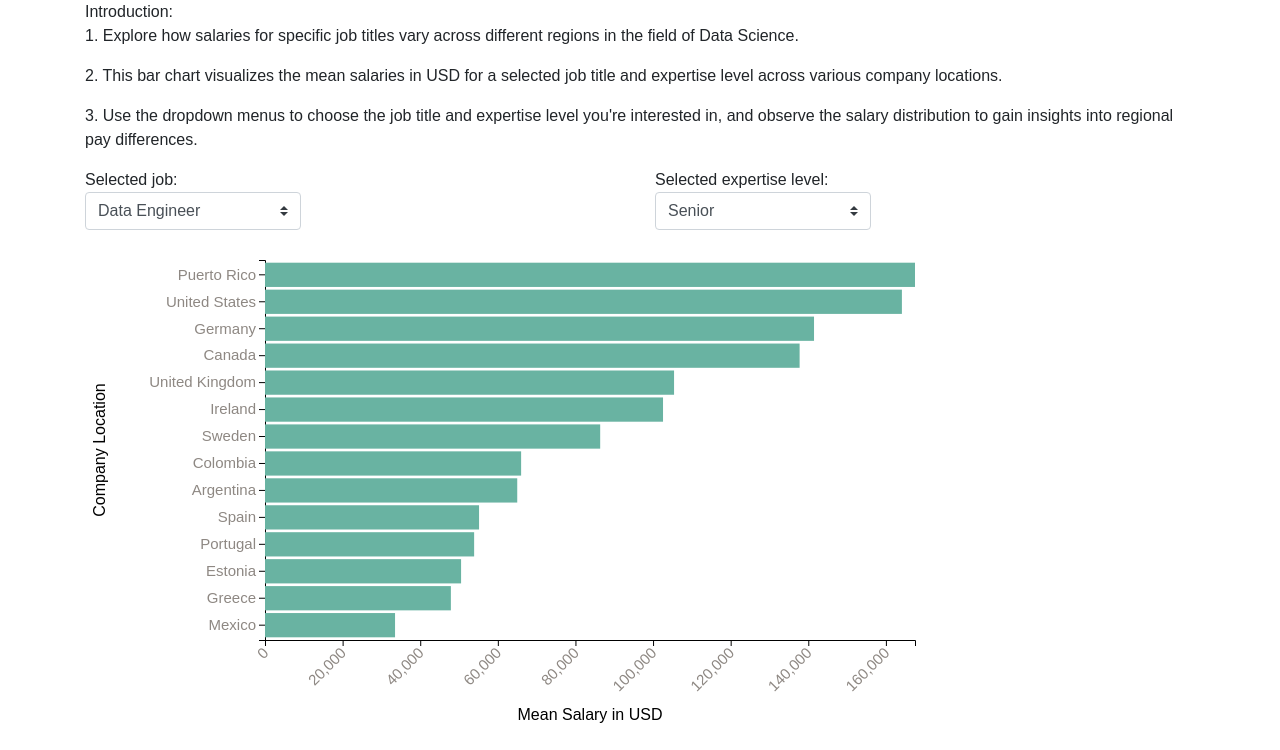
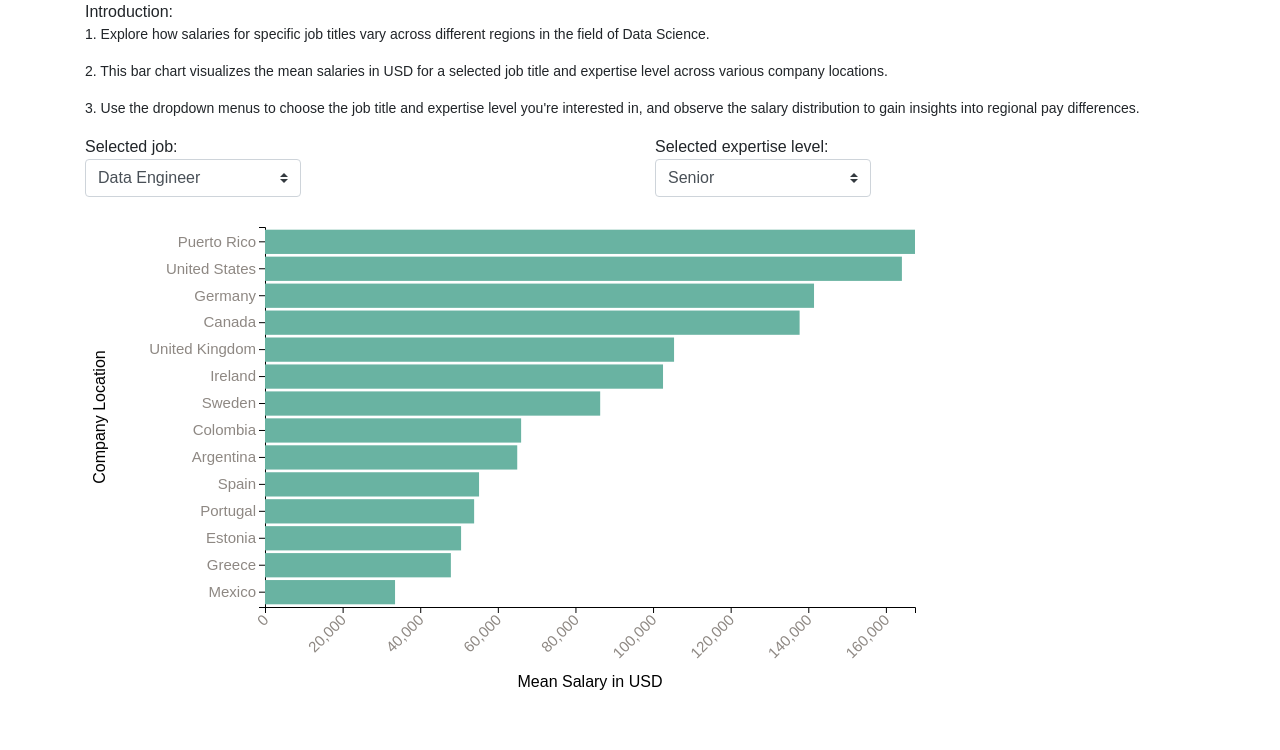
Before and after one commit to tunajaw/DataVis-Final-DS-Salaries, a plain HTML site: page Q3.html in a window 1280 px wide. Shown: the part 96-846 px from the top of the page. After the commit the page ends 813 px from the top, so only its background shows below. Drawn offline with nearby package versions, Linux system fonts and the light colour scheme.

Commit message:
Q3 font size

```diff
--- a/Q3.css
+++ b/Q3.css
@@ -112,3 +112,7 @@ h2{
     border-radius: 4px;
     pointer-events: none;
 }
+
+.content {
+  font-size: 14px; /* Adjust the font size as needed */
+}
```
Lines whose indentation alone changed are shown as unchanged.
